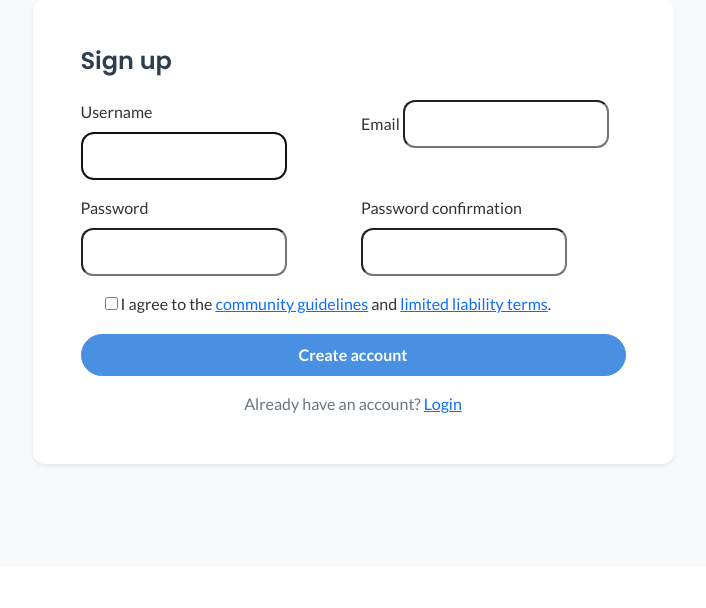
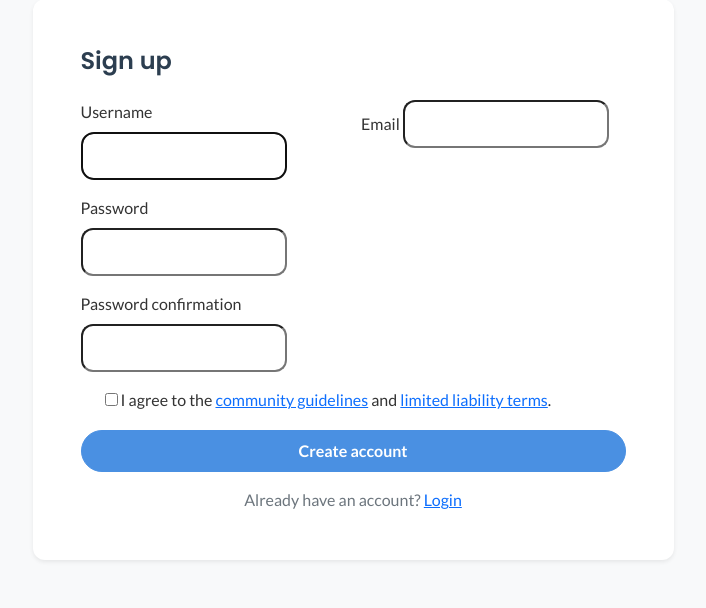
Before and after one commit to parsaghaderi/hobbyshare, a Django app: page /signup/ in a window 1280 px wide. Shown: the part 234-842 px from the top of the page, without its empty margins (287-993 px from the left). Before the commit the page ends 701 px from the top, so only its background shows below. Run offline with Django 4.2, Linux system fonts and the light colour scheme.

Commit message:
Stack password fields on signup

```diff
--- a/core/templates/registration/signup.html
+++ b/core/templates/registration/signup.html
@@ -37,6 +37,8 @@
               {{ form.password1 }}
               {% if form.password1.errors %}<div class="text-danger small">{{ form.password1.errors|striptags }}</div>{% endif %}
             </div>
+          </div>
+          <div class="row g-3 align-items-start">
             <div class="col-md-6">
               <label class="form-label fw-semibold">{{ form.password2.label }}</label>
               {{ form.password2 }}
```
